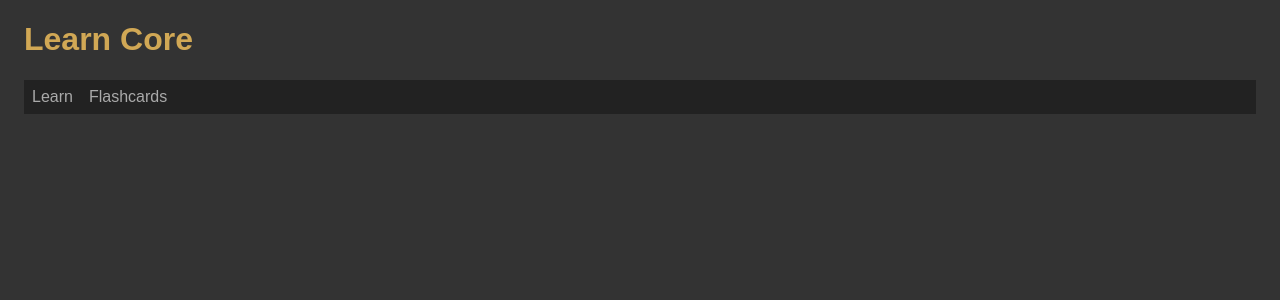
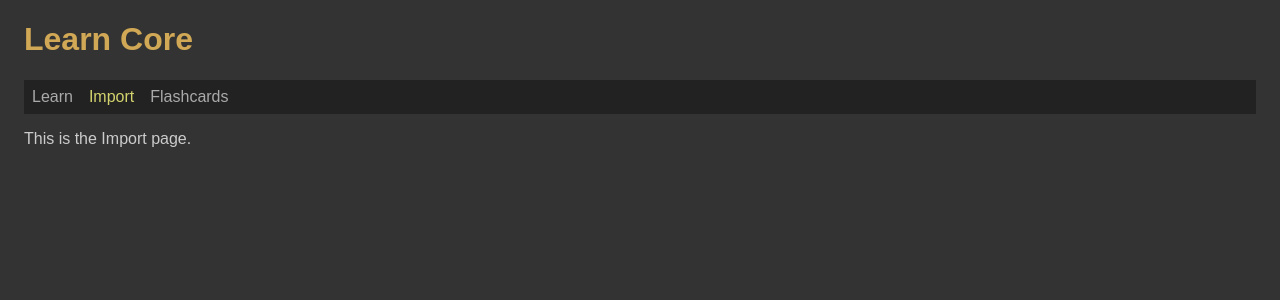
Before and after one commit to edwardtanguay/learncore, a React (Vite) app: page /import in a window 1280 px wide. Shown: the top 300 px of the page. Built offline with nearby package versions, Linux system fonts and the light colour scheme; data requests are answered from the project's data file.

Commit message:
import page in

```diff
--- a/src/App.tsx
+++ b/src/App.tsx
@@ -2,6 +2,7 @@ import './App.scss';
 import { NavLink, Routes, Route, Navigate } from 'react-router-dom';
 import { PageFlashcards } from './pages/PageFlashcards';
 import { PageLearn } from './pages/PageLearn';
+import { PageImport } from './pages/PageImport';
 
 function App() {
 	return (
@@ -9,11 +10,13 @@ function App() {
 			<h1>Learn Core</h1>
 			<nav>
 				<NavLink to="/learn">Learn</NavLink>
+				<NavLink to="/import">Import</NavLink>
 				<NavLink to="/flashcards">Flashcards</NavLink>
 			</nav>
 
 			<Routes>
 				<Route path="/learn" element={<PageLearn />} />
+				<Route path="/import" element={<PageImport />} />
 				<Route path="/flashcards" element={<PageFlashcards />} />
 				<Route path="/" element={<Navigate to="/learn" replace />} />
 			</Routes>
--- /dev/null
+++ b/src/pages/PageImport.tsx
@@ -0,0 +1,7 @@
+export const PageImport = () => {
+	return (
+		<>
+			<p>This is the Import page.</p>
+		</>
+	);
+};
```
Also changed, not shown: dev/notes.txt.
